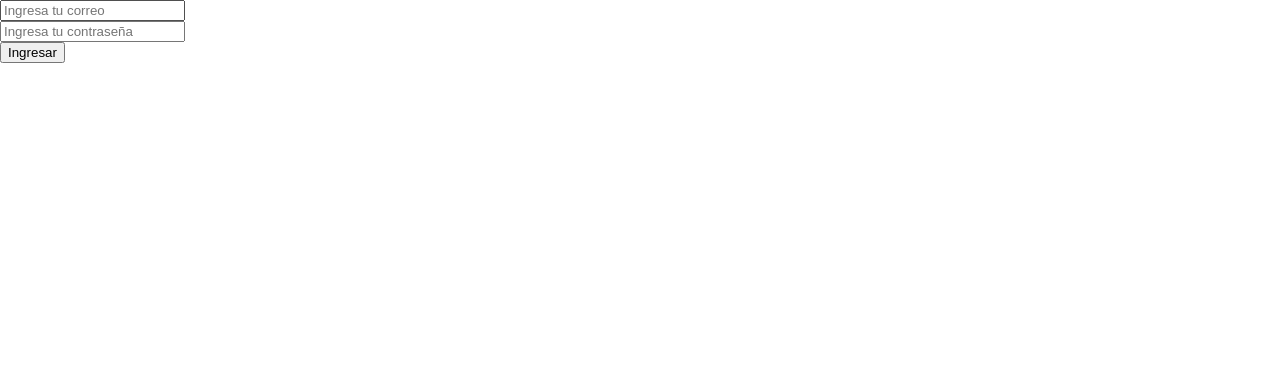
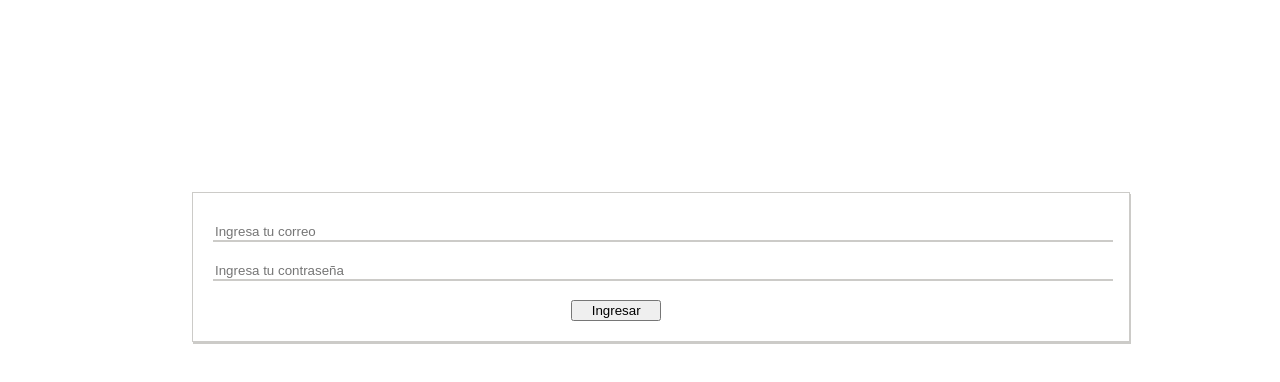
Before and after one commit to Danny0001/Textfield, a React (Create React App) app in the folder textfield/: page / in a window 1280 px wide. Shown: the top 382 px of the page. Built offline with nearby package versions, Linux system fonts and the light colour scheme.

Commit message:
Actualizacion de estilos

```diff
--- a/textfield/src/css/App.css
+++ b/textfield/src/css/App.css
@@ -1,4 +1,23 @@
 .App {
-  width: 180px;
-  display: block;
+  width: 70%;
+  margin-left: 15%;
+  margin-top: 15%;
+  border: 1px solid #cccbc8;
+  padding: 20px;
+  box-shadow: 1px 2px #cccbc8;
 }
+.Boton {
+  width: 10%;
+  margin-left: 40%;
+  margin-top: 1%;
+}
+.CampoDeTexto input {
+  width: 100%;
+  margin-top: 10px;
+  margin-bottom: 10px;
+  border: 0 0 0.5px 0;
+  border-bottom-color: #cccbc8;
+  border-top: none;
+  border-left: none;
+  border-right: none;
+}
--- a/textfield/src/js/Components/Boton.js
+++ b/textfield/src/js/Components/Boton.js
@@ -1,4 +1,5 @@
 import React, {Component} from 'react';
+import './../../css/App.css'
 
 class Boton extends Component
 {
--- a/textfield/src/js/Components/CampoDeTexto.js
+++ b/textfield/src/js/Components/CampoDeTexto.js
@@ -1,4 +1,5 @@
 import React, {Component} from 'react';
+import './../../css/App.css'
 
 class CampoDeTexto extends Component
 {
@@ -6,7 +7,7 @@ class CampoDeTexto extends Component
     const { Types, Names, PlaceHolders } = this.props
 
     return(
-      <div>
+      <div className='CampoDeTexto'>
         <input type={Types} name={Names} class="form-control" placeholder={PlaceHolders}></input>
       </div>
     );
```
